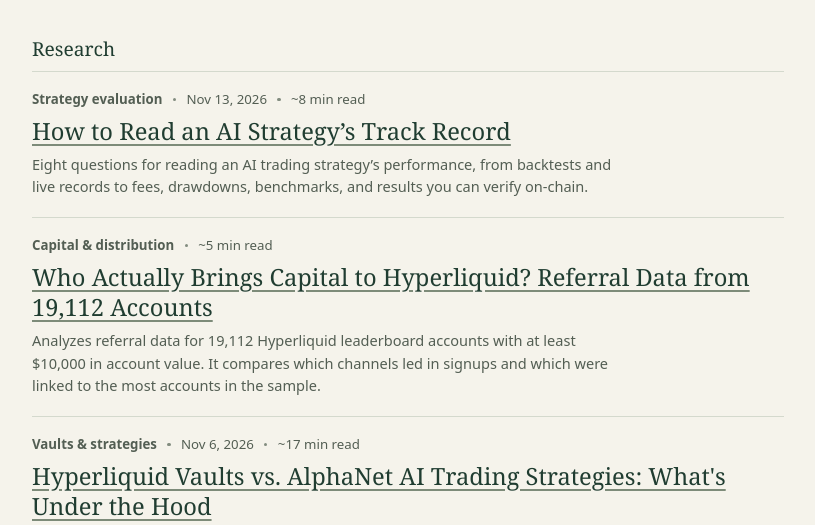
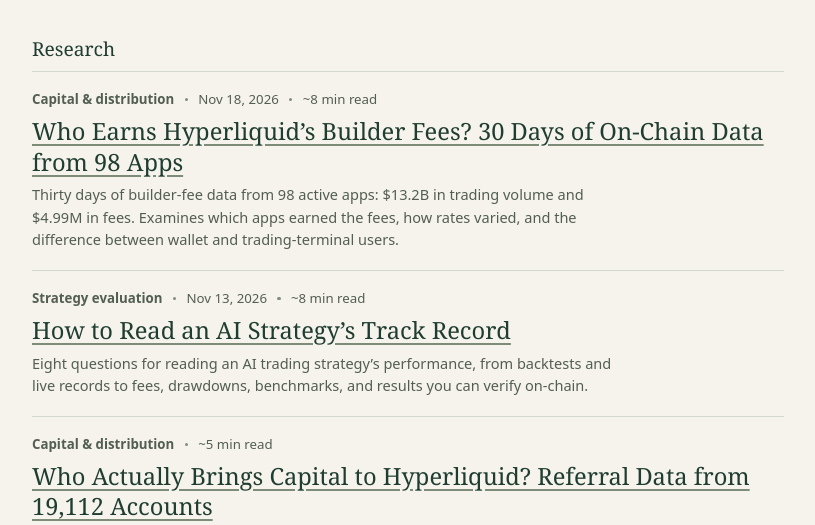
Before and after one commit to XP-Lee/onchain-notes, a plain HTML site: page index.html in a window 1280 px wide. Shown: the part 222-747 px from the top of the page, without its empty margins (232-1047 px from the left). Drawn offline with Linux system fonts and the light colour scheme.

Commit message:
Add Hyperliquid builder-fee research

```diff
--- a/index.html
+++ b/index.html
@@ -37,6 +37,13 @@
       <ul class="notes">
         <li>
           <article>
+            <p class="note-meta"><span>Capital &amp; distribution</span><time datetime="2026-11-18">Nov 18, 2026</time><span>~8 min read</span></p>
+            <h3><a href="https://xp-lee.github.io/hyperliquid-builder-fees/">Who Earns Hyperliquid’s Builder Fees? 30 Days of On-Chain Data from 98 Apps</a></h3>
+            <p class="summary">Thirty days of builder-fee data from 98 active apps: $13.2B in trading volume and $4.99M in fees. Examines which apps earned the fees, how rates varied, and the difference between wallet and trading-terminal users.</p>
+          </article>
+        </li>
+        <li>
+          <article>
             <p class="note-meta"><span>Strategy evaluation</span><time datetime="2026-11-13">Nov 13, 2026</time><span>~8 min read</span></p>
             <h3><a href='https://xp-lee.github.io/ai-trading-track-record/'>How to Read an AI Strategy’s Track Record</a></h3>
             <p class="summary">Eight questions for reading an AI trading strategy’s performance, from backtests and live records to fees, drawdowns, benchmarks, and results you can verify on-chain.</p>
```
